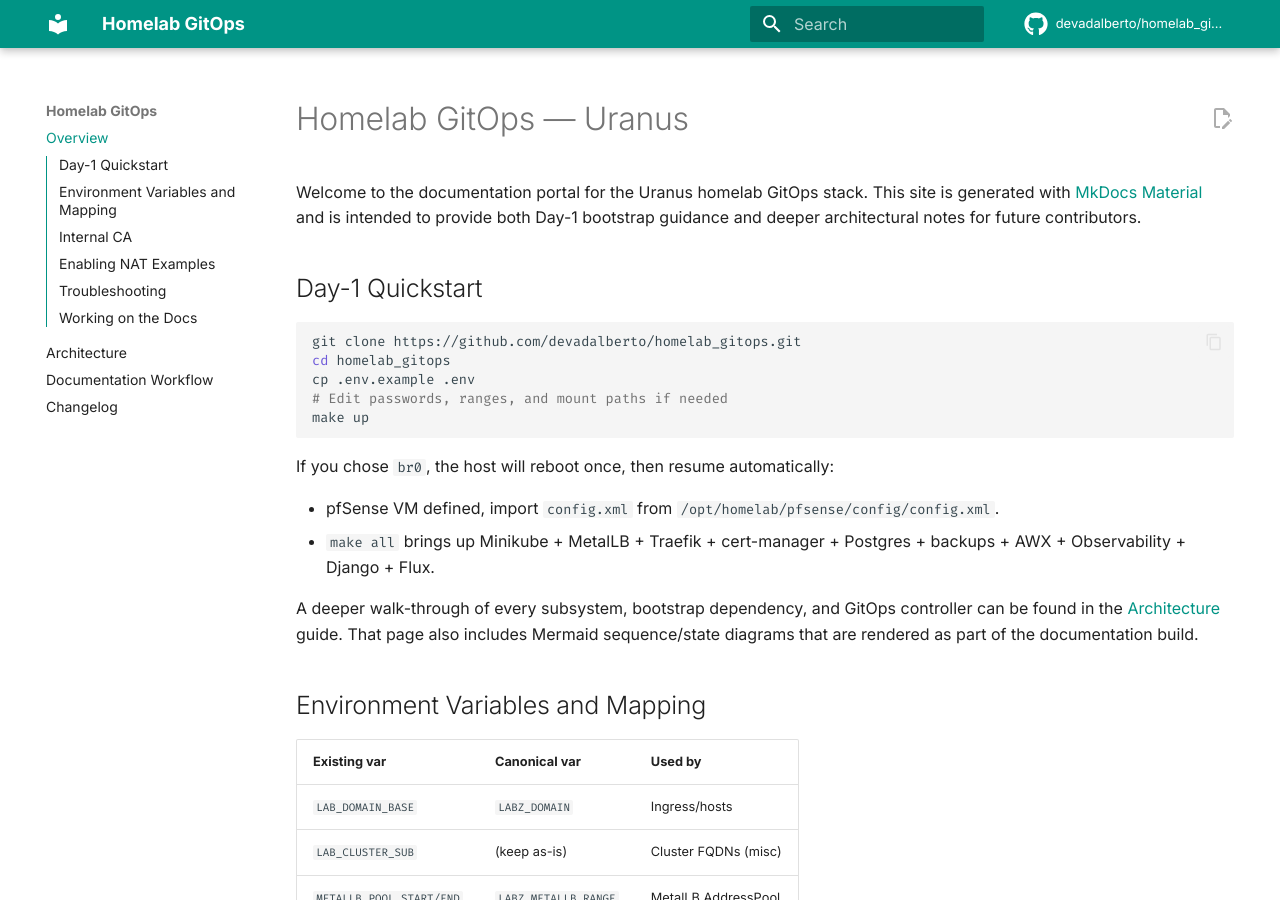
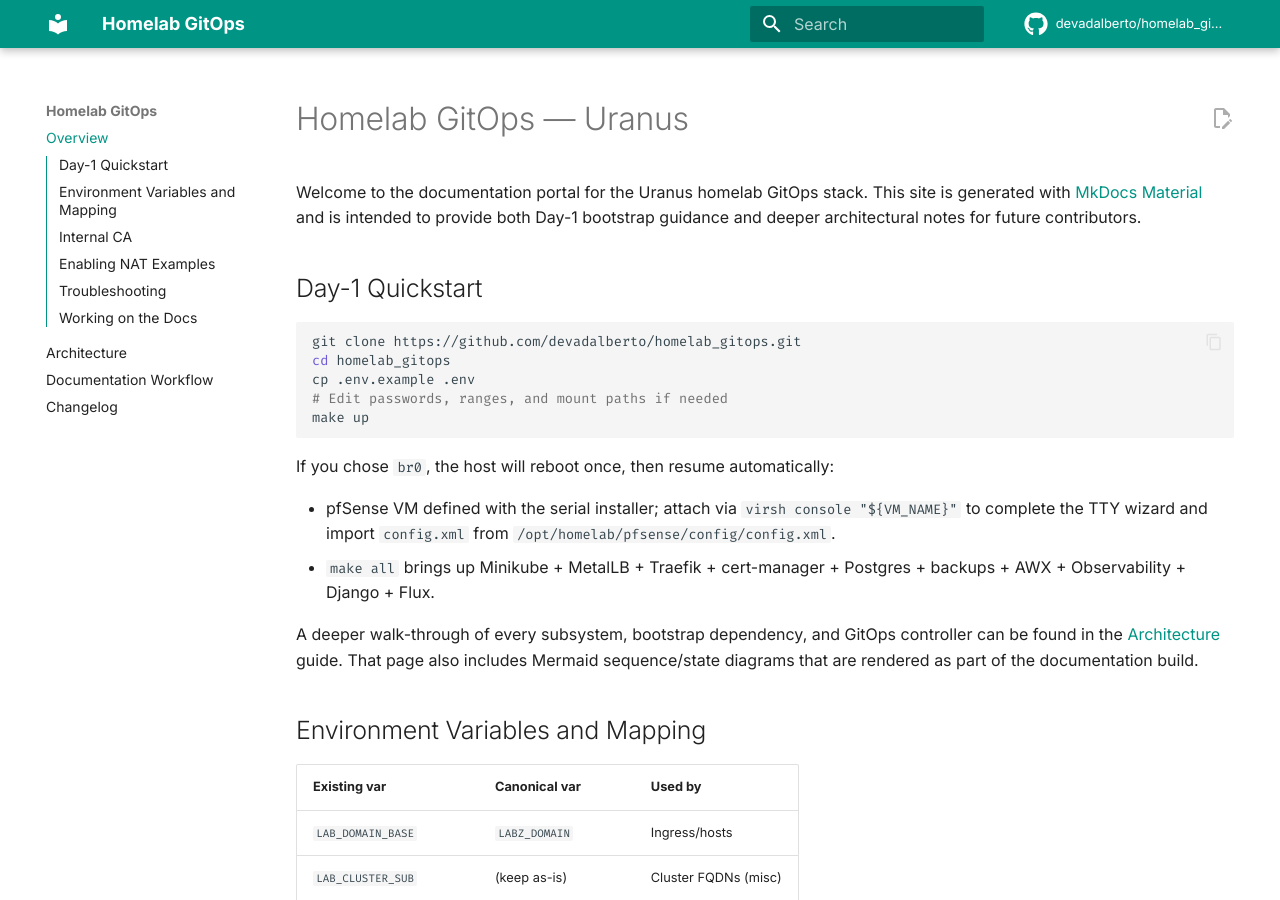
Before and after one commit to devadalberto/homelab_gitops, an MkDocs documentation site: the page built from docs/index.md, in a window 1280 px wide and 900 px high. Built offline with MkDocs 1.6.1 and Material for MkDocs 9.7.7, drawn with Linux system fonts in a browser that asks for light colours; comment, search, counter and statistics services are not loaded.

Commit message:
Switch pfSense bootstrap to serial console

```diff
--- a/docs/index.md
+++ b/docs/index.md
@@ -14,7 +14,7 @@
 
 If you chose `br0`, the host will reboot once, then resume automatically:
 
-- pfSense VM defined, import `config.xml` from `/opt/homelab/pfsense/config/config.xml`.
+- pfSense VM defined with the serial installer; attach via `virsh console "${VM_NAME}"` to complete the TTY wizard and import `config.xml` from `/opt/homelab/pfsense/config/config.xml`.
 - `make all` brings up Minikube + MetalLB + Traefik + cert-manager + Postgres + backups + AWX + Observability + Django + Flux.
 
 A deeper walk-through of every subsystem, bootstrap dependency, and GitOps controller can be found in the [Architecture](architecture.md) guide. That page also includes Mermaid sequence/state diagrams that are rendered as part of the documentation build.
```
Also changed, not shown: README.md (+2 -0 lines), 2 other files.
